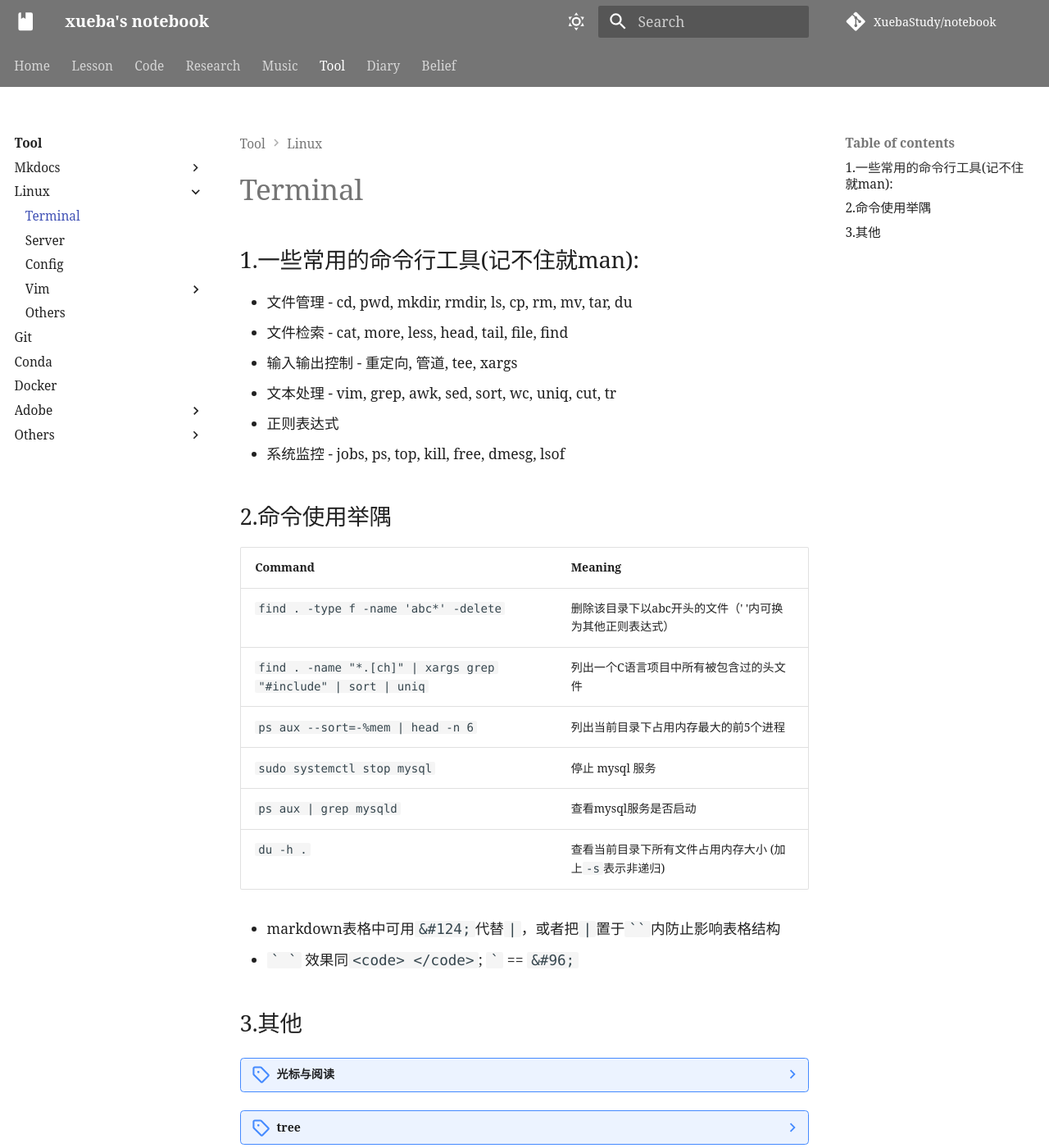
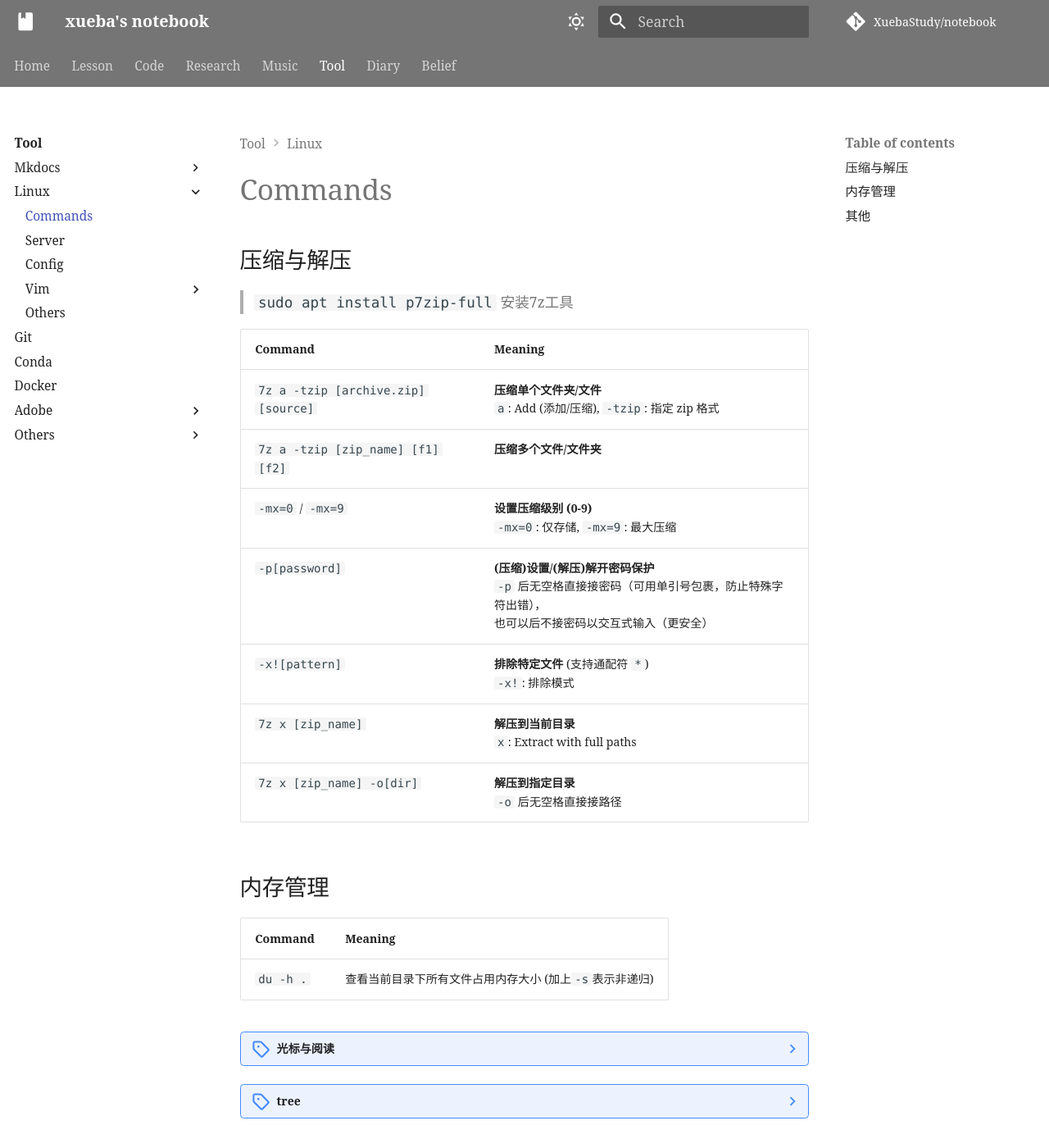
Before and after one commit to XuebaStudy/notebook, an MkDocs documentation site: the page built from docs/Tool/Linux/commands.md, in a window 1280 px wide and 1400 px high. Shown: the whole window at 82% size. Built offline with MkDocs 1.6.1 and Material for MkDocs 9.7.7, drawn with Linux system fonts in a browser that asks for light colours; some web fonts are replaced; comment, search, counter and statistics services are not loaded; a style sheet for code colours, icons or effects is not loaded; some of the changed text lies outside the part shown.

Commit message:
Date 2026.3.5

````diff
--- a/docs/Tool/Linux/commands.md
+++ b/docs/Tool/Linux/commands.md
@@ -1,25 +1,25 @@
-## 1.一些常用的命令行工具(记不住就man):
 
-- 文件管理 - cd, pwd, mkdir, rmdir, ls, cp, rm, mv, tar, du
-- 文件检索 - cat, more, less, head, tail, file, find
-- 输入输出控制 - 重定向, 管道, tee, xargs
-- 文本处理 - vim, grep, awk, sed, sort, wc, uniq, cut, tr
-- 正则表达式
-- 系统监控 - jobs, ps, top, kill, free, dmesg, lsof
 
-## 2.命令使用举隅
+## 压缩与解压
+> `sudo apt install p7zip-full` 安装7z工具
+
+
+| Command | Meaning |
+| :--- | :--- |
+| `7z a -tzip [archive.zip] [source]` | **压缩单个文件夹/文件**<br>`a`: Add (添加/压缩), `-tzip`: 指定 zip 格式 |
+| `7z a -tzip [zip_name] [f1] [f2]` | **压缩多个文件/文件夹** |
+| `-mx=0` / `-mx=9` | **设置压缩级别 (0-9)**<br>`-mx=0`: 仅存储, `-mx=9`: 最大压缩 |
+| `-p[password]` | **(压缩)设置/(解压)解开密码保护**<br>`-p` 后无空格直接接密码（可用单引号包裹，防止特殊字符出错），<br>也可以后不接密码以交互式输入（更安全） |
+| `-x![pattern]` | **排除特定文件** (支持通配符 `*`)<br>`-x!`: 排除模式 |
+| `7z x [zip_name]` | **解压到当前目录**<br>`x`: Extract with full paths |
+| `7z x [zip_name] -o[dir]` | **解压到指定目录**<br>`-o` 后无空格直接接路径 |
+
+## 内存管理
 |Command|Meaning|
 |---|---|
-|`find . -type f -name 'abc*' -delete`|删除该目录下以abc开头的文件（' '内可换为其他正则表达式）|
-|`find . -name "*.[ch]" | xargs grep "#include" | sort | uniq`|列出一个C语言项目中所有被包含过的头文件|
-|`ps aux --sort=-%mem | head -n 6`|列出当前目录下占用内存最大的前5个进程|
-|`sudo systemctl stop mysql`|停止 mysql 服务|
-|`ps aux | grep mysqld`|查看mysql服务是否启动|
 |`du -h .`|查看当前目录下所有文件占用内存大小 (加上`-s`表示非递归)|
 
-- markdown表格中可用`&#124;`代替`|`，或者把`|`置于<code>&#96;&#96;</code>内防止影响表格结构
-- <code>&#96; &#96;</code> 效果同`<code> </code>`; <code>&#96;</code> == `&#96`
-## 3.其他
+
 ??? note "光标与阅读"
     |Shortcut|Meaning|
     |---|---|
@@ -124,4 +124,19 @@
 
         ```
 
+## 其他
+|Command|Meaning|
+|---|---|
+|`find . -type f -name 'abc*' -delete`|删除该目录下以abc开头的文件（' '内可换为其他正则表达式）|
+|`find . -name "*.[ch]" | xargs grep "#include" | sort | uniq`|列出一个C语言项目中所有被包含过的头文件|
+|`ps aux --sort=-%mem | head -n 6`|列出当前目录下占用内存最大的前5个进程|
+|`ps aux | grep mysqld`|查看 mysql 服务是否启动|
+|`sudo systemctl stop mysql`|停止 mysql 服务|
+
+
+!!! warning "markdown 表格中的特殊字符"
+    - markdown表格中可用`&#124;`代替`|`，或者把`|`置于<code>&#96;&#96;</code>内防止影响表格结构
+    - <code>&#96; &#96;</code> 效果同`<code> </code>`; <code>&#96;</code> == `&#96`
+
+
 <br><br><br><br><br><br><br><br><br><br><br><br><br><br><br><br><br><br><br><br>
--- a/git_update.py
+++ b/git_update.py
@@ -3,7 +3,7 @@ import os
 kind = 'Date'
 
 year_month = '2026.3.'
-date = '3'
+date = '5'
 message = ''
 
 
--- a/mkdocs.yml
+++ b/mkdocs.yml
@@ -51,7 +51,7 @@ nav:
       - Commands: Tool/mkdocs/commands.md
       - Others: Tool/mkdocs/others.md
     - Linux:
-      - Terminal: Tool/Linux/commands.md
+      - Commands: Tool/Linux/commands.md
       - Server: Tool/Linux/server.md
       - Config: Tool/Linux/Linux_setup.md
       - Vim:
````
Also changed, not shown: docs/Tool/docker.md (+1 -0 lines).
